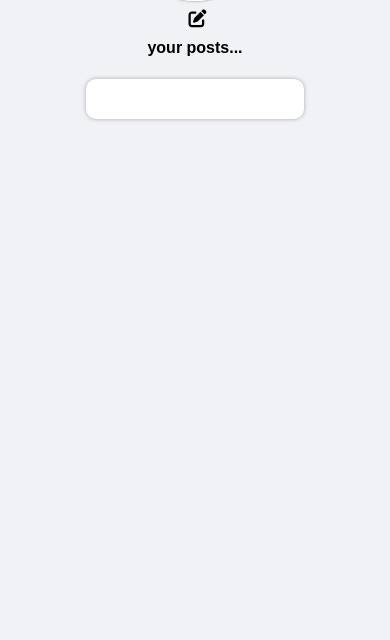
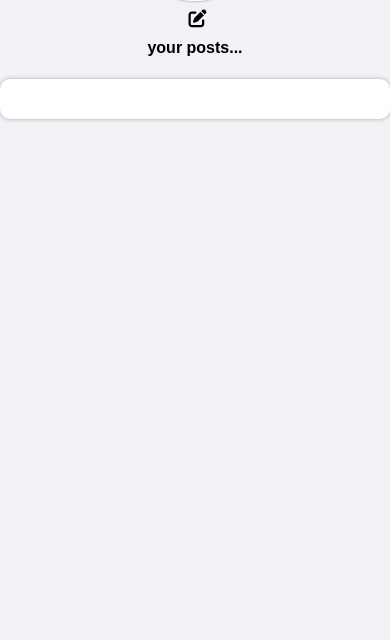
Before and after one commit to debabrata2025/connect-verse-open-platform, a PHP site: page /profile.php in a window 390 px wide. Shown: the part 204-844 px from the top of the page. Run offline with PHP 8.4, Linux system fonts and the light colour scheme; the visitor is signed in with stand-in values (Sample User, id 1); data comes from the database, SQL or seed files in the repository; data that the repository does not hold is empty; some web fonts are replaced.

Commit message:
Add files via upload

```diff
--- a/01.css
+++ b/01.css
@@ -1508,6 +1508,10 @@
   margin-left: 5px;
 }
 /* profile selection */
+.main_div .main_profile_div .all_content
+{
+  width: 100%;
+}
 .main_div .main_profile_div .all_content .profile_image_content
 {
   width: 130px;
@@ -1523,15 +1527,12 @@
 }
 .main_div .main_profile_div .all_content .profile_videos_div
 {
-  display: flex;
-  justify-content: center;
-  flex-wrap: wrap;
-  max-width: 100%;
+  grid-template-columns: repeat(3, 1fr);
+  width: 100%;
 }
 .main_div .main_profile_div .all_content .profile_videos_div .videos
 {
-  max-width: 250px;
-  max-height: 200px;
+  height: 139px;
 }
 /* profile edit section */
 .main_div .main_profile_div .all_content .profile_name_change
--- a/index.php
+++ b/index.php
@@ -112,10 +112,10 @@
                 </div>
                 <div class="grp_div">
                     <input type="text" name="email" placeholder="email" autocomplete="off" required
-                        class="email_user mi">
+                        class="email_user mi" inputmode="email">
                 </div>
                 <div class="grp_div">
-                    <input type="text" name="phone" placeholder="phone no." autocomplete="off" required class="mi">
+                    <input type="text" name="phone" placeholder="phone no." autocomplete="off" required class="mi" inputmode="numeric">
                 </div>
                 <div class="grp_div">
                     <input type="password" name="password" placeholder="password" autocomplete="off" required
--- a/login.php
+++ b/login.php
@@ -84,7 +84,7 @@
                 </div>
                 <div class="grp_div">
                     <input type="text" name="email" placeholder="email" autocomplete="off" required
-                   value="<?php if(isset($_COOKIE['emailcookie'])){ echo $_COOKIE['emailcookie']; } ?>" class="mi" autofocus>
+                   value="<?php if(isset($_COOKIE['emailcookie'])){ echo $_COOKIE['emailcookie']; } ?>" class="mi" autofocus inputmode="email">
                 </div>
                 <div class="grp_div">
                     <input type="password" name="password" placeholder="password" autocomplete="off" required
```
